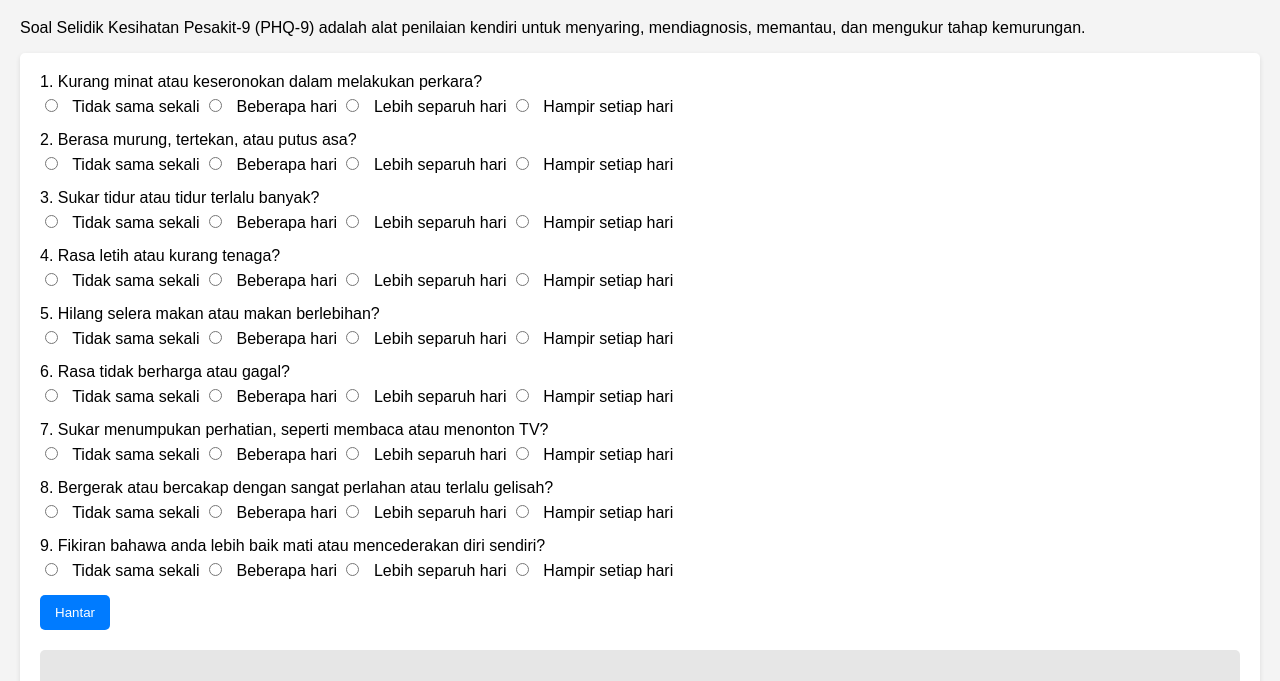
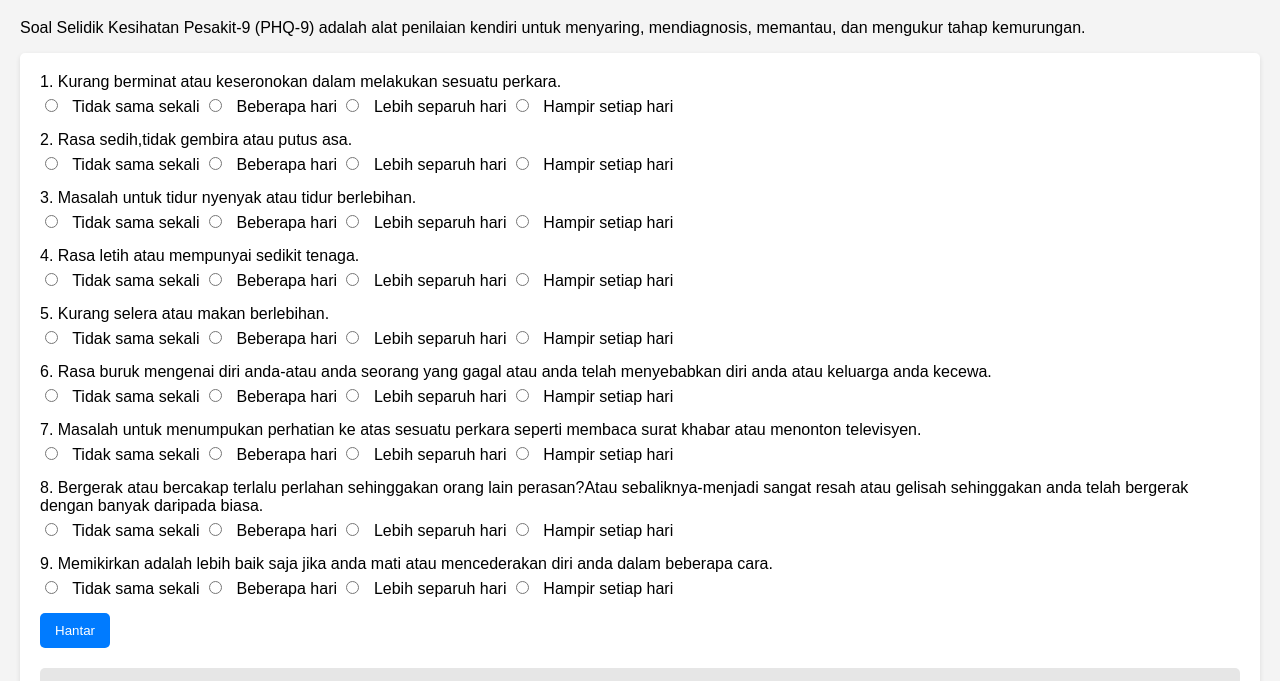
Before and after one commit to Czender78/Unit-PSk, a plain HTML site: page PHQ9.html in a window 1280 px wide. Shown: the part 61-742 px from the top of the page. Drawn offline with Linux system fonts and the light colour scheme.

Commit message:
Update PHQ9.html

```diff
--- a/PHQ9.html
+++ b/PHQ9.html
@@ -61,63 +61,63 @@
     <main class="questionnaire">
         <form id="phq9-form">
             <div class="question">
-                <label>1. Kurang minat atau keseronokan dalam melakukan perkara?</label>
+                <label>1. Kurang berminat atau keseronokan dalam melakukan sesuatu perkara.</label>
                 <input type="radio" name="q1" value="0"> Tidak sama sekali
                 <input type="radio" name="q1" value="1"> Beberapa hari
                 <input type="radio" name="q1" value="2"> Lebih separuh hari
                 <input type="radio" name="q1" value="3"> Hampir setiap hari
             </div>
             <div class="question">
-                <label>2. Berasa murung, tertekan, atau putus asa?</label>
+                <label>2. Rasa sedih,tidak gembira atau putus asa.</label>
                 <input type="radio" name="q2" value="0"> Tidak sama sekali
                 <input type="radio" name="q2" value="1"> Beberapa hari
                 <input type="radio" name="q2" value="2"> Lebih separuh hari
                 <input type="radio" name="q2" value="3"> Hampir setiap hari
             </div>
             <div class="question">
-                <label>3. Sukar tidur atau tidur terlalu banyak?</label>
+                <label>3. Masalah untuk tidur nyenyak atau tidur berlebihan.</label>
                 <input type="radio" name="q3" value="0"> Tidak sama sekali
                 <input type="radio" name="q3" value="1"> Beberapa hari
                 <input type="radio" name="q3" value="2"> Lebih separuh hari
                 <input type="radio" name="q3" value="3"> Hampir setiap hari
             </div>
             <div class="question">
-                <label>4. Rasa letih atau kurang tenaga?</label>
+                <label>4. Rasa letih atau mempunyai sedikit tenaga.</label>
                 <input type="radio" name="q4" value="0"> Tidak sama sekali
                 <input type="radio" name="q4" value="1"> Beberapa hari
                 <input type="radio" name="q4" value="2"> Lebih separuh hari
                 <input type="radio" name="q4" value="3"> Hampir setiap hari
             </div>
             <div class="question">
-                <label>5. Hilang selera makan atau makan berlebihan?</label>
+                <label>5. Kurang selera atau makan berlebihan.</label>
                 <input type="radio" name="q5" value="0"> Tidak sama sekali
                 <input type="radio" name="q5" value="1"> Beberapa hari
                 <input type="radio" name="q5" value="2"> Lebih separuh hari
                 <input type="radio" name="q5" value="3"> Hampir setiap hari
             </div>
             <div class="question">
-                <label>6. Rasa tidak berharga atau gagal?</label>
+                <label>6. Rasa buruk mengenai diri anda-atau anda seorang yang gagal atau anda telah menyebabkan diri anda atau keluarga anda kecewa.</label>
                 <input type="radio" name="q6" value="0"> Tidak sama sekali
                 <input type="radio" name="q6" value="1"> Beberapa hari
                 <input type="radio" name="q6" value="2"> Lebih separuh hari
                 <input type="radio" name="q6" value="3"> Hampir setiap hari
             </div>
             <div class="question">
-                <label>7. Sukar menumpukan perhatian, seperti membaca atau menonton TV?</label>
+                <label>7. Masalah untuk menumpukan perhatian ke atas sesuatu perkara seperti membaca surat khabar atau menonton televisyen.</label>
                 <input type="radio" name="q7" value="0"> Tidak sama sekali
                 <input type="radio" name="q7" value="1"> Beberapa hari
                 <input type="radio" name="q7" value="2"> Lebih separuh hari
                 <input type="radio" name="q7" value="3"> Hampir setiap hari
             </div>
             <div class="question">
-                <label>8. Bergerak atau bercakap dengan sangat perlahan atau terlalu gelisah?</label>
+                <label>8. Bergerak atau bercakap terlalu perlahan sehinggakan orang lain perasan?Atau sebaliknya-menjadi sangat resah atau gelisah sehinggakan anda telah bergerak dengan banyak daripada biasa.</label>
                 <input type="radio" name="q8" value="0"> Tidak sama sekali
                 <input type="radio" name="q8" value="1"> Beberapa hari
                 <input type="radio" name="q8" value="2"> Lebih separuh hari
                 <input type="radio" name="q8" value="3"> Hampir setiap hari
             </div>
             <div class="question">
-                <label>9. Fikiran bahawa anda lebih baik mati atau mencederakan diri sendiri?</label>
+                <label>9. Memikirkan adalah lebih baik saja jika anda mati atau mencederakan diri anda dalam beberapa cara.</label>
                 <input type="radio" name="q9" value="0"> Tidak sama sekali
                 <input type="radio" name="q9" value="1"> Beberapa hari
                 <input type="radio" name="q9" value="2"> Lebih separuh hari
```
